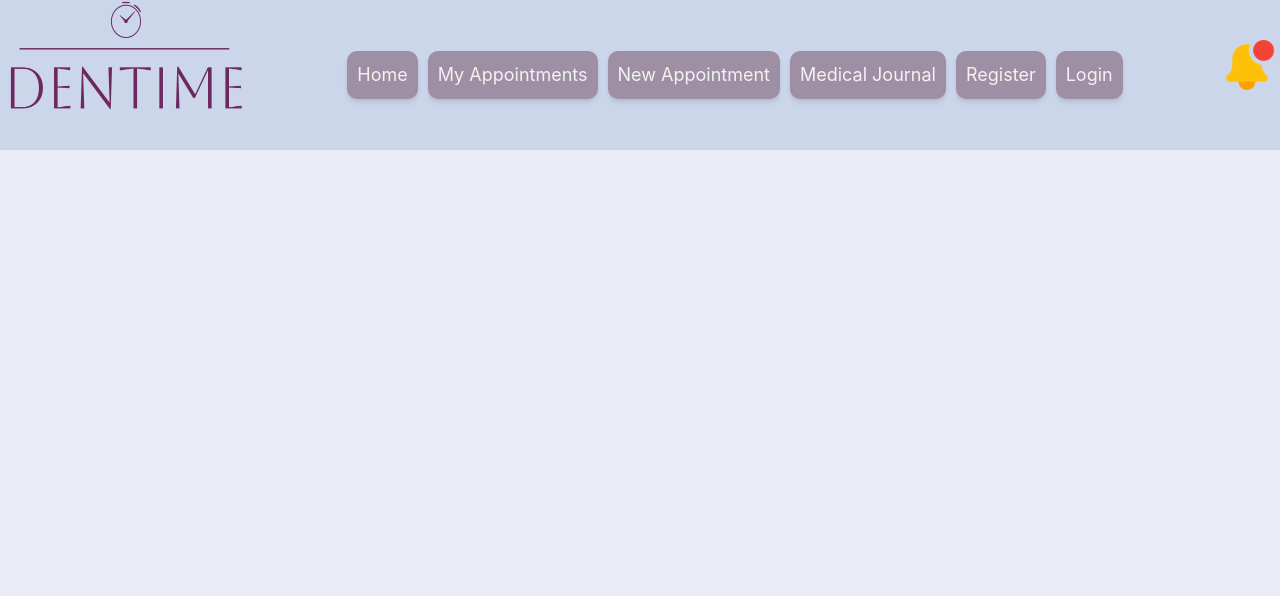
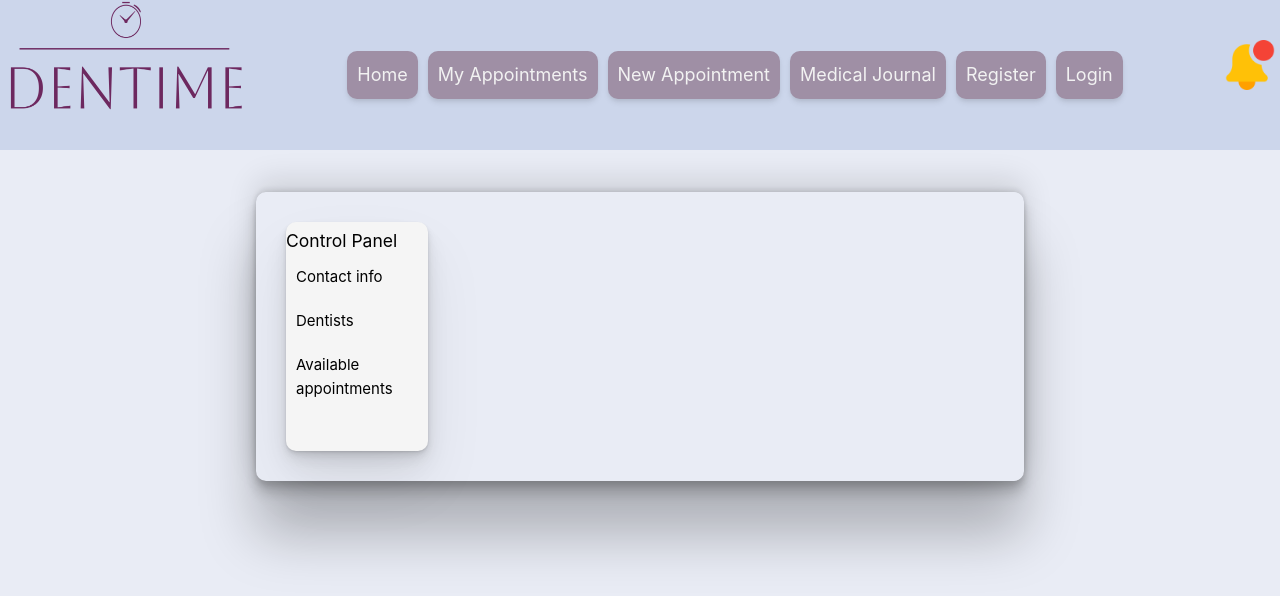
Before and after one commit to gusalzib/Distributed-Systems---Dental-Health-Care-System, a Vue app in the folder dentalHeathcareSystem/client_patient/: page /clinic/1 in a window 1280 px wide. Shown: the top 596 px of the page. Built offline with nearby package versions, Linux system fonts and the light colour scheme; no server answers.

Commit message:
#21 add clinic.vue draft

```diff
--- a/dentalHeathcareSystem/client_patient/src/assets/main.css
+++ b/dentalHeathcareSystem/client_patient/src/assets/main.css
@@ -653,3 +653,66 @@ the card, which is also something that we might need to add later.*/
   cursor: pointer;
   box-shadow: var(--medium-shadow);
 }
+/* xxxxxxxxxxxxxxxxxxxxxxxxxxxxxxxxxxxx  Clinic  xxxxxxxxxxxxxxxxxxxxxxxxxxxxxxxxxxxxxxx */
+.clinic-container {
+  display: flex;
+  flex-direction: row;
+  flex-wrap: wrap;
+  width: 60%;
+  height: 100%;
+  margin: 5% auto;
+  margin-top: 15%;
+  border: 3px var(--slate-gray) solid;
+  background-color: var(--columbia-blue-darker);
+  border-radius: 10px;
+  box-shadow: var(--heavy-shadow);
+  padding: 30px;
+
+}
+
+.clinic-sidebar{
+  position: relative;
+  display: flex;
+  flex-direction: column;
+  flex-wrap: wrap;
+  background-color: whitesmoke;
+  border: 1px var(--columbia-blue-darker) solid;
+  border-radius: 10px;
+  box-shadow: var(--light-shadow);
+  width: 20%;
+  min-height: 100%;
+}
+
+#clinic-sidebar-menu{
+  padding: 40px 0;
+  padding-top: 5px;
+}
+
+#sidebar-links{
+  display: block;
+  text-decoration: none;
+  color: black;
+  padding: 10px;
+  background-color: var(--thistle);
+  margin: auto;
+  border: 0.5px var(--slate-gray) solid;
+  cursor: pointer;
+}
+#sidebar-links:hover{
+  background-color: var(--pink-lavendar);
+}
+#clinic-card {
+  width: 70%;
+  height: 100%;
+  background-color: whitesmoke;
+  border: none;
+  border-radius: 15px;
+  box-shadow: var(--light-shadow);
+  overflow: hidden;
+  padding: 20px;
+  transition: transform 750ms;
+  margin:  auto;
+  margin-right: 5%;
+  cursor: pointer;
+
+}
--- a/dentalHeathcareSystem/client_patient/src/router.js
+++ b/dentalHeathcareSystem/client_patient/src/router.js
@@ -10,6 +10,7 @@ import Login from "./views/Login.vue";
 import MedicalJournal from "./views/MedicalJournal.vue";
 import Notifications from "./views/Notifications.vue";
 import BookingConfirmation from "./views/BookingConfirmation.vue"
+import Clinic from "./views/Clinic.vue"
 
 const routes = [
   { path: "/", name: "home", component: Home },
@@ -21,7 +22,8 @@ const routes = [
   { path: '/login', name: 'login', component: Login },
   { path: '/medical_journal', name: 'medicalJournal', component: MedicalJournal },
   {path: '/notifications', name: 'notifiations', component: Notifications},
-  {path: '/bookingConfirmation/:appointmentID', name: 'bookingConfirmation', component: BookingConfirmation}
+  {path: '/bookingConfirmation/:appointmentID', name: 'bookingConfirmation', component: BookingConfirmation},
+  {path: '/clinic/:clinicID', name: 'clinic', component: Clinic}
 
 
 ];
--- /dev/null
+++ b/dentalHeathcareSystem/client_patient/src/views/Clinic.vue
@@ -0,0 +1,65 @@
+<template>
+
+<div class="clinic-container">
+    <div class="clinic-sidebar">
+        <div id="clinic-sidebar-menu">
+            <h3>Control Panel</h3>
+            <a id="sidebar-links" @click ="setActive('contact_info')">Contact info</a>
+            <a id="sidebar-links" @click ="setActive('dentists')" >Dentists</a>
+            <a id="sidebar-links" @click ="setActive('available appointments')">Available appointments</a>
+        </div>
+    </div>
+    <div>
+        <h1>{{clinic.name}}</h1>
+    </div>
+
+
+
+</div>
+</template>
+<script>
+import { Api } from '@/Api'
+
+export default {
+    name: 'home',
+    data() {
+        return {
+            clinic:{
+                name: "",
+                address:"",
+                phoneNumber: "",
+                email:"",
+                dentists: [],
+                appointments: [],
+            }
+
+        }
+    },
+    mounted() {
+        this.getSpecificClinic()
+
+
+    },
+    methods: {
+        setActive(section) {
+            try {
+                this.activeSection = section;
+            } catch (error) {
+                this.error_message = error.message;
+                console.log(this.message);
+            }
+        },
+        async getSpecificClinic(){
+            var clinicID = this.$route.params.clinicID;
+        await Api.get(`/clinics/${clinicID}`).then(response =>{
+            if(response.status === 200){
+            this.clinic = response.data.clinic
+            }
+        }).catch(error =>{
+            console.log(error.message);
+        })
+        },
+    }
+}
+
+</script>
--- a/dentalHeathcareSystem/client_patient/src/views/NewAppointment.vue
+++ b/dentalHeathcareSystem/client_patient/src/views/NewAppointment.vue
@@ -27,7 +27,9 @@
             <!-- Later on, the select button will have the responsibility of triggering the countdown timer for the booking process -->
             <div class="appointments-card">
               <h2><strong>{{clinic_name}} </strong>|{{appointment.date_and_time_from}} | {{appointment.date_and_time_until }} | {{clinic_address}}</h2>
+              <button class="clinic-button" @click="rerouting(`/clinic/${appointment.dentist_clinic_id}`)">Contact Clinic</button>
               <button class="select-button" @click="checkAvailability(appointment._id)">Select</button>
+
             </div>
           </div>
         </div>
@@ -55,7 +57,8 @@ export default {
         available:"",
       },
       appointments: [],
-      clinic_name: "",
+      clinics: [],
+      clinicID: "",
       clinic_address: "",
       error_message: '',
       confirmation_message: ''
@@ -63,9 +66,20 @@ export default {
     }
   },
   mounted() {
-    this.getAllAppointments()
+    this.getAllAppointments(),
+    this.getAllClinics();
   },
     methods: {
+      async getAllClinics(){
+      await Api.get("/clinics").then(response =>{
+        if(response.status === 200){
+          this.clinics = response.data.clinics
+          console.log(this.clinics)
+        }
+      }).catch(error =>{
+        console.log(error.message);
+      })
+    },
     async getAllAppointments(){
       await Api.get("/appointments/available/appointment").then(response =>{
         if(response.status === 200){
@@ -88,6 +102,7 @@ export default {
         Api.get(`/appointments/${appointmentID}`).then(response => {
           if (response.status === 200) {
             this.appointment = response.data.appointment
+            var clinicID = this.appointment.dentist_clinic_id
             console.log(this.appointment);
             if (!this.appointment.available) {
               this.error_message = 'Sorry this apointment was just taken by another user. '
@@ -107,8 +122,15 @@ export default {
                 this.error_message = '';
             }, 5000);
         })
-    }
-  }
+    },
+    rerouting(targetPath){
+      console.log("target",targetPath);
+            router.push({path: `${targetPath}`})
+    },
+  },
+
+
+
 }
 </script>
 
```
